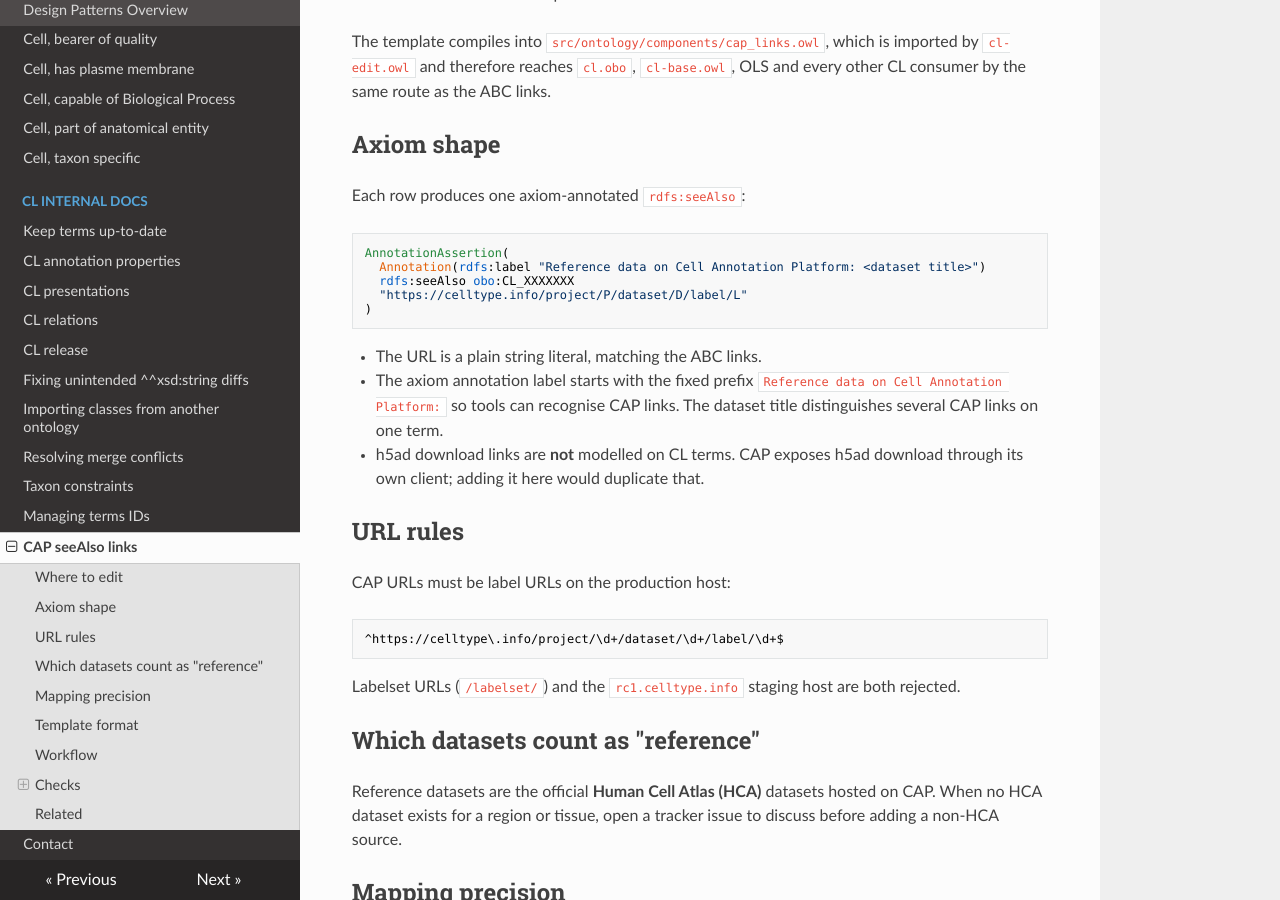
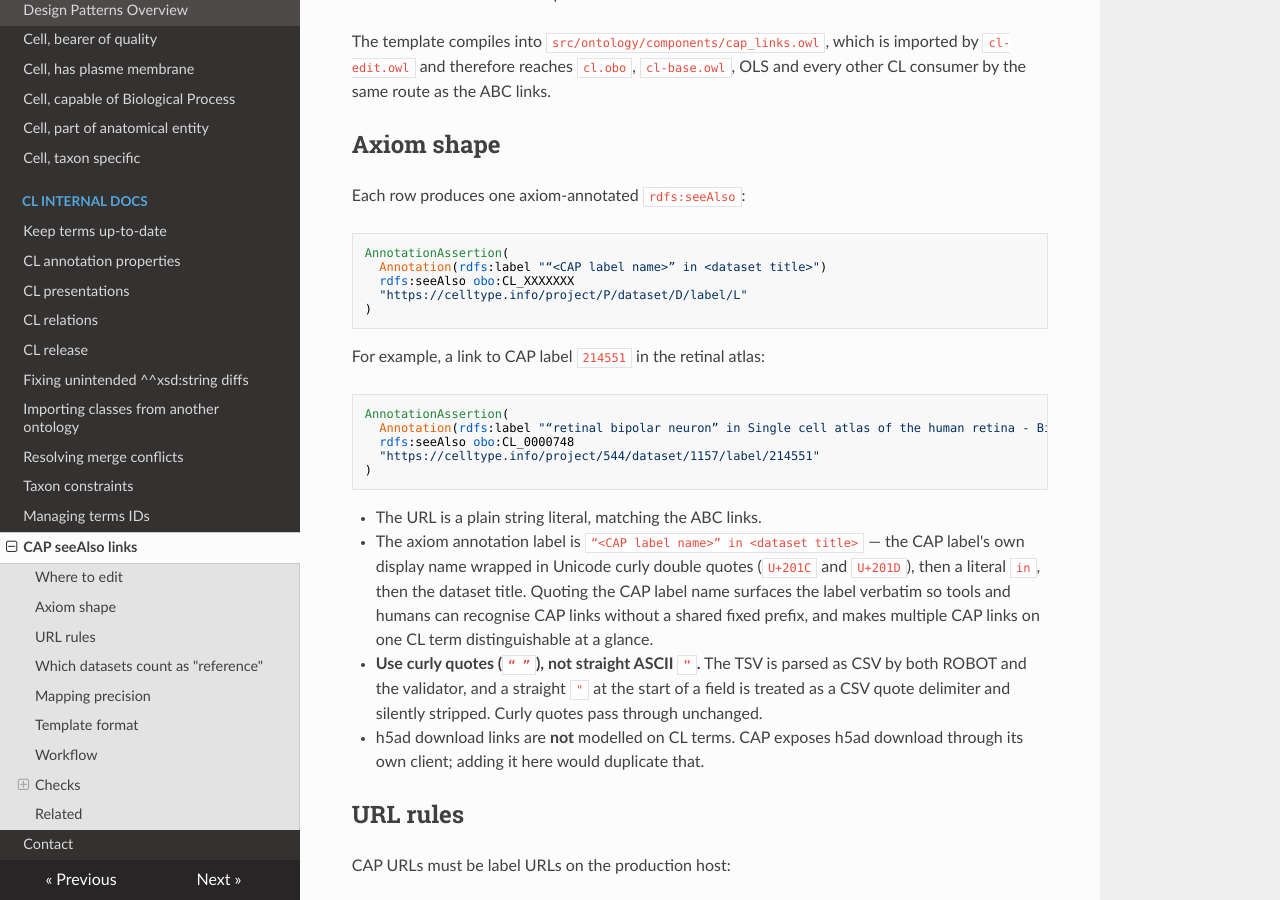
Before and after one commit to obophenotype/cell-ontology, an MkDocs documentation site: the page built from docs/cap_links.md, in a window 1280 px wide and 900 px high, scrolled down 479 px. Built offline with MkDocs 1.6.1, drawn with Linux system fonts in a browser that asks for light colours; nearby versions of some CDN libraries; some of the changed text lies outside the part shown.

Commit message:
Include the CAP label's own display name in the link rdfs:label
Per @mkeays on #3875: the axiom annotation on each CAP seeAlso link
should surface the atlas's own label string, so a reader can see
which CAP label a link points at without resolving the URL.

Changed the documented link label from
  "Reference data on Cell Annotation Platform: <dataset title>"
to
  "“<cap label name>” in <dataset title>"

Example (from the ticket comment):
  AnnotationAssertion(
    Annotation(rdfs:label
      "“retinal bipolar neuron” in Single cell atlas of the human retina - Bipolar cell subclass - scRNA-seq")
    rdfs:seeAlso obo:CL_0000748
    "https://celltype.info/project/544/dataset/1157/label/214551")

Unicode curly quotes (U+201C / U+201D) rather than straight ASCII ":
ROBOT (OpenCSV) and Python's csv reader both interpret a leading
straight " at the start of a TSV field as a CSV quote delimiter and
strip it silently. Curly quotes pass through both parsers unchanged
and match the example in the ticket. Documented this trap in
docs/cap_links.md.

Changes:
- docs/cap_links.md: new axiom shape, with the retinal bipolar
  neuron example from the ticket; explicit note on curly-vs-straight
  quotes.
- src/scripts/validate_cap_links.py: new regex check on the label
  (^“[^“”]+” in .+$); switched the TSV reader to
  csv.QUOTE_NONE so straight ASCII " in an editor's draft row is
  visible in error messages rather than silently stripped.
- src/sparql/cap-link-violation.sparql: added a fourth violation
  type for labels that don't match the curly-quote pattern.
- src/ontology/components/cap_links.owl: rebuilt (the template is
  still empty, so the file is also still empty; the diff is just a
  reserialization from RDF/XML to OFN, which is the format every
  other template-derived component in src/ontology/components/ uses
  — brings this one into line).

Co-Authored-By: Claude Opus 4.7 <noreply@anthropic.com>

````diff
--- a/docs/cap_links.md
+++ b/docs/cap_links.md
@@ -29,17 +29,34 @@ Each row produces one axiom-annotated `rdfs:seeAlso`:
 
 ```
 AnnotationAssertion(
-  Annotation(rdfs:label "Reference data on Cell Annotation Platform: <dataset title>")
+  Annotation(rdfs:label "“<CAP label name>” in <dataset title>")
   rdfs:seeAlso obo:CL_XXXXXXX
   "https://celltype.info/project/P/dataset/D/label/L"
 )
 ```
 
+For example, a link to CAP label `214551` in the retinal atlas:
+
+```
+AnnotationAssertion(
+  Annotation(rdfs:label "“retinal bipolar neuron” in Single cell atlas of the human retina - Bipolar cell subclass - scRNA-seq")
+  rdfs:seeAlso obo:CL_0000748
+  "https://celltype.info/project/544/dataset/1157/label/214551"
+)
+```
+
 - The URL is a plain string literal, matching the ABC links.
-- The axiom annotation label starts with the fixed prefix
-  `Reference data on Cell Annotation Platform: ` so tools can recognise
-  CAP links. The dataset title distinguishes several CAP links on one
-  term.
+- The axiom annotation label is `“<CAP label name>” in <dataset title>`
+  — the CAP label's own display name wrapped in Unicode curly double
+  quotes (`U+201C` and `U+201D`), then a literal ` in `, then the
+  dataset title. Quoting the CAP label name surfaces the label verbatim
+  so tools and humans can recognise CAP links without a shared fixed
+  prefix, and makes multiple CAP links on one CL term distinguishable
+  at a glance.
+- **Use curly quotes (`“ ”`), not straight ASCII `"`.** The TSV is
+  parsed as CSV by both ROBOT and the validator, and a straight `"` at
+  the start of a field is treated as a CSV quote delimiter and silently
+  stripped. Curly quotes pass through unchanged.
 - h5ad download links are **not** modelled on CL terms. CAP exposes
   h5ad download through its own client; adding it here would duplicate
   that.
@@ -128,7 +145,8 @@ CAP links are curated by hand in `src/templates/cap_links.tsv`.
 - every `ID` exists in `cl-edit.owl` and is not obsolete;
 - no duplicate (ID, URL) pair appears twice;
 - every URL matches the production CAP label pattern above;
-- every row has a non-empty link label.
+- every row has a link label matching `“<cap label name>” in <dataset title>`
+  (curly quotes `U+201C` / `U+201D`, not straight `"`).
 
 A failure here aborts the build. This is critical: without the check,
 ROBOT would silently mint a stub class for an unknown ID.
@@ -142,7 +160,10 @@ release. It flags:
 - CAP links on obsolete classes;
 - CAP URLs that fail the production label pattern (including labelset
   URLs and `rc1` staging URLs);
-- CAP links without an `rdfs:label` axiom annotation.
+- CAP links without an `rdfs:label` axiom annotation;
+- CAP links whose `rdfs:label` does not match
+  `“<cap label name>” in <dataset title>` (curly quotes `U+201C` /
+  `U+201D`).
 
 The query can also be run on demand:
 
````
Also changed, not shown: 3 other files.
